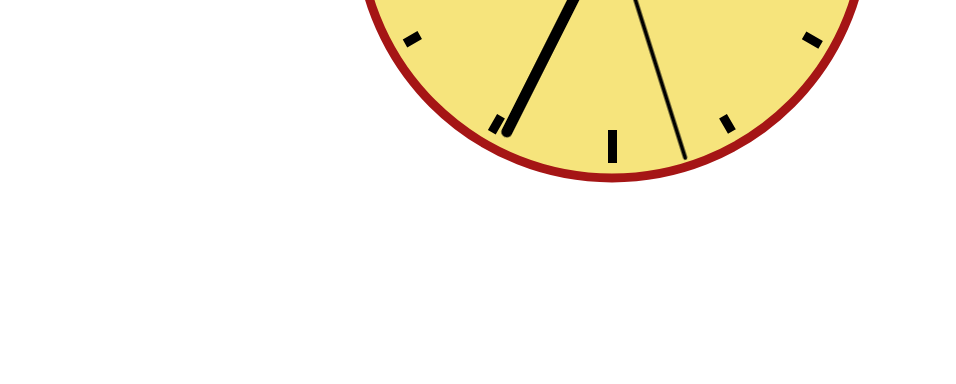
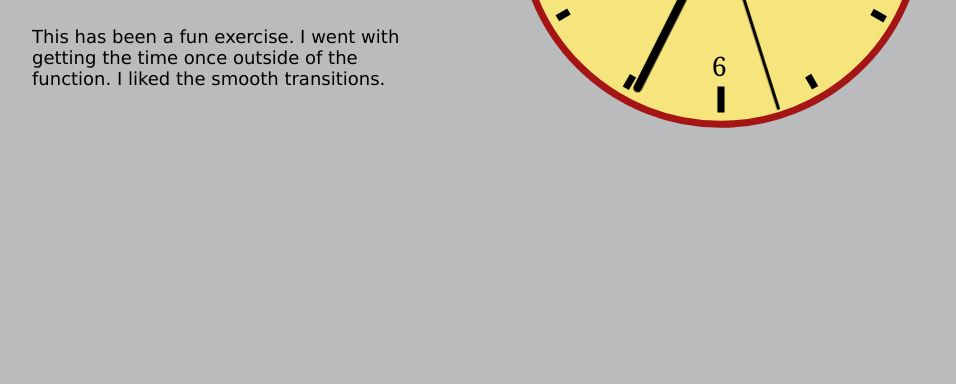
Before and after one commit to tmrandle/analogClock, a plain HTML site: page index.html in a window 1280 px wide. Shown: the part 416-800 px from the top of the page, without its empty margins (28-984 px from the left). Drawn offline with Linux system fonts and the light colour scheme.

Commit message:
I worked on the html with an svg from illustrator to add numbers to the clock face.  Also worked on the style sheet to add the header and style the clock some.

```diff
--- a/index.html
+++ b/index.html
@@ -11,8 +11,14 @@
 
 <body>
     <main class="main">
+        <header class="header">
+            <h1>Here is My Working Analog Clock</h1>
+            <p>This has been a fun exercise.  I went with getting the time once outside of the function.  I liked the smooth transitions.</p>
+        </header>
+
         <div class="clockbox">
-            <svg id="clock" xmlns="http://www.w3.org/2000/svg" width="600" height="600" viewBox="0 0 600 600">
+            <!--This is the svg clock from the Lynda video-->
+            <!-- <svg id="clock" xmlns="http://www.w3.org/2000/svg" width="600" height="600" viewBox="0 0 600 600">
                 <g id="face">
                     <circle class="circle" cx="300" cy="300" r="253.9"/>
                     <path class="hour-marks" d="M300.5 94V61M506 300.5h32M300.5 506v33M94 300.5H60M411.3 107.8l7.9-13.8M493 190.2l13-7.4M492.1 411.4l16.5 9.5M411 492.3l8.9 15.3M189 492.3l-9.2 15.9M107.7 411L93 419.5M107.5 189.3l-17.1-9.9M188.1 108.2l-9-15.6"/>
@@ -29,8 +35,46 @@
                 <g id="second">
                     <path class="second-arm" d="M300.5 350V55"/>
                     <circle class="sizing-box" cx="300" cy="300" r="253.9"/>
+                </g> -->
+            <!-- </svg> -->
+            <?xml version="1.0" encoding="utf-8"?>
+            <!-- Generator: Adobe Illustrator 24.3.0, SVG Export Plug-In . SVG Version: 6.00 Build 0)  -->
+
+            <!--Here I'm working on my own svg from Illustrator to add numbers to the clockface-->
+        <svg id="clock" xmlns="http://www.w3.org/2000/svg" width="600" height="600" viewBox="0 0 600 600">
+            <!-- <style type="text/css">
+                .st0{fill:none;stroke:#000000;stroke-width:1.5;stroke-miterlimit:10;}
+                .st1{font-family:'ComicSansMS-Bold';}
+                .st2{font-size:36px;}
+            </style> -->
+            <g id="face">
+                <circle class="circle" cx="300" cy="300" r="253.9"/>
+                <path class="hour-marks" d="M300.5,94V61 M506,300.5h32 M300.5,506v33 M94,300.5H60 M411.3,107.8l7.9-13.8 M493,190.2l13-7.4 M492.1,411.4l16.5,9.5
+                     M411,492.3l8.9,15.3 M189,492.3l-9.2,15.9 M107.7,411L93,419.5 M107.5,189.3l-17.1-9.9 M188.1,108.2l-9-15.6"/>
+                <circle class="mid-circle" cx="300" cy="300" r="16.2"/>
+                <g id="numbers">
+                    <text transform="matrix(1 0 0 1 281.7871 131.2622)" class="st1 st2">12</text>
+                    <text transform="matrix(1 0 0 1 467.291 312.7305)" class="st1 st2">3</text>
+                    <text transform="matrix(1 0 0 1 288.915 492.709)" class="st1 st2">6</text>
+                    <text transform="matrix(1 0 0 1 109.2266 311.0566)" class="st1 st2">9</text>
+                    <circle class="sizing-box"  cx="300" cy="300" r="253.9"/>
                 </g>
+            </g>
+            <g id="hour">
+                <path class="hour-arm" d="M300.5,298V142"/>
+                <circle class="sizing-box"  cx="300" cy="300" r="253.9"/>
+            </g>
+            <g id="minute">
+                <path class="minute-arm" d="M300.5,298V67"/>
+                <circle class="sizing-box" cx="300" cy="300" r="253.9"/>
+            </g>
+            <g id="second">
+                <path class="second-arm" d="M300.5,350V55"/>
+                <circle class="sizing-box" cx="300" cy="300" r="253.9"/>
+            </g>
             </svg>
+
+
         </div><!-- .clockbox -->
     </main>
 </body>
--- a/styles/main.css
+++ b/styles/main.css
@@ -1,4 +1,7 @@
 /* Layout */
+body{
+    background-color: rgb(186, 187, 189);
+}
 .main {
     display: flex;
     padding: 2em;
@@ -7,9 +10,25 @@
     align-items: middle;
 }
 
+.header{
+    width: 35%;
+    padding: 0px 20px;
+    font-size: 18px;
+    font-family:Georgia, 'Times New Roman', Times, serif;
+    display: flex;
+    flex-flow: column nowrap;
+    justify-content: center;
+    align-items: middle;
+}
+
+.header p{
+    font-family:Verdana, Geneva, Tahoma, sans-serif;
+}
+
 .clockbox,
 #clock {
-    width: 100%;
+    width: 65%;
+    padding: 0px 20px;
 }
 
 /* Clock styles */
@@ -29,6 +48,11 @@
     stroke: #000;
     stroke-width: 9;
     stroke-miterlimit: 10;
+}
+
+#numbers{
+    font-family: Georgia, 'Times New Roman', Times, serif;
+    font-size: 34px;
 }
 
 .hour-arm {
```
